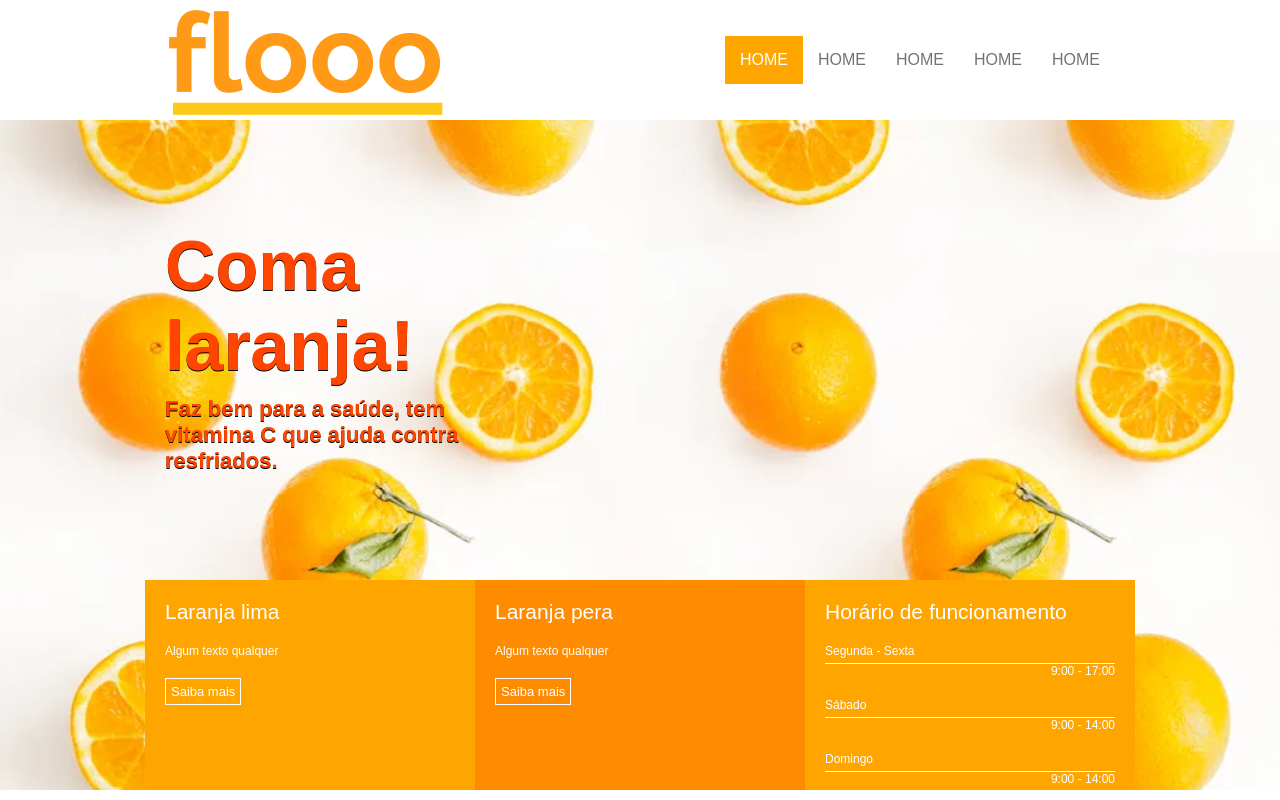
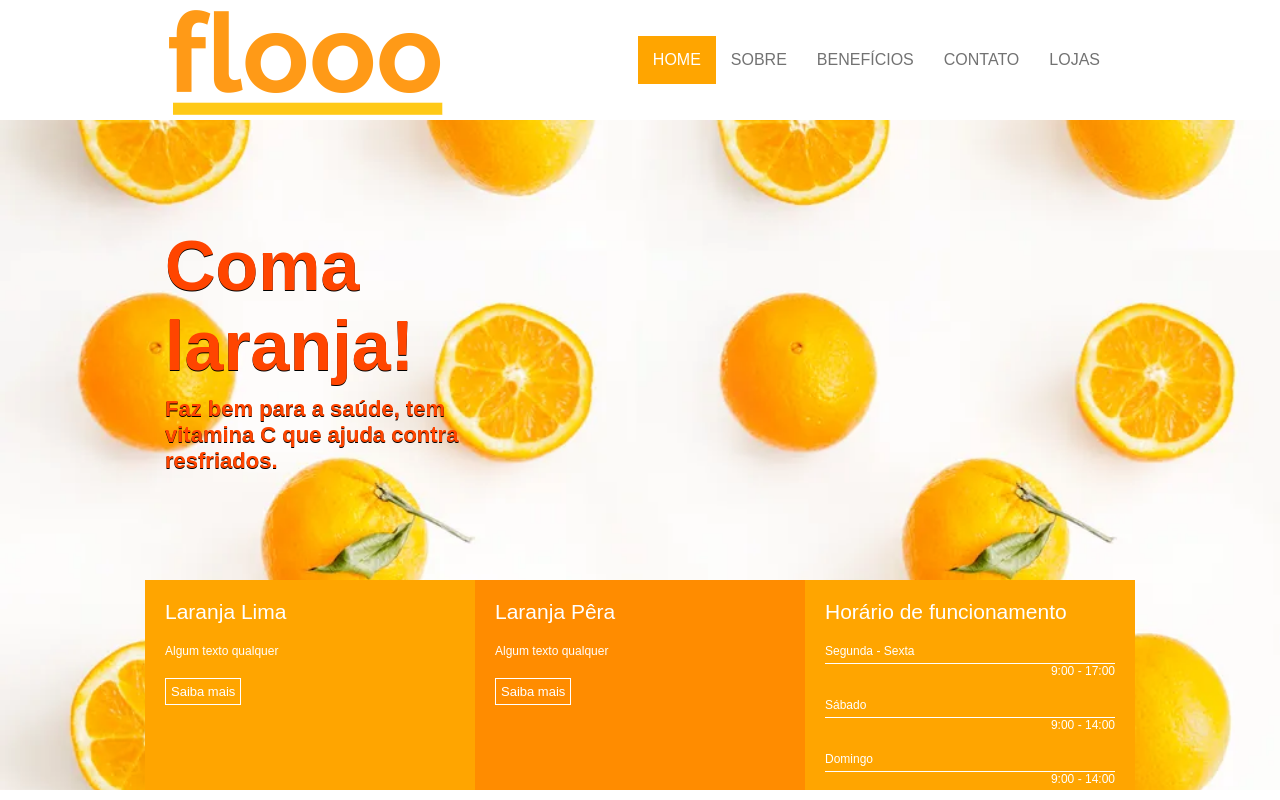
Before and after one commit to debsmalheiro/coma-laranja, a plain HTML site: page index.html in a window 1280 px wide. Shown: the top 800 px of the page. Drawn offline with Linux system fonts and the light colour scheme.

Commit message:
Correções na página

```diff
--- a/index.html
+++ b/index.html
@@ -37,10 +37,10 @@
                     </div>
                     <ul>
                         <li class="active"><a href="#">HOME</a></li>
-                        <li><a href="#">HOME</a></li>
-                        <li><a href="#">HOME</a></li>
-                        <li><a href="#">HOME</a></li>
-                        <li><a href="#">HOME</a></li>
+                        <li><a href="#">SOBRE</a></li>
+                        <li><a href="#">BENEFÍCIOS</a></li>
+                        <li><a href="#">CONTATO</a></li>
+                        <li><a href="#">LOJAS</a></li>
                     </ul>
                 </nav>
             </div>
@@ -55,12 +55,12 @@
             </div>
             <div class="banner_options">
                 <div class="banner1">
-                    <div class="banner_title">Laranja lima</div>
+                    <div class="banner_title">Laranja Lima</div>
                     <div class="banner_desc">Algum texto qualquer</div>
                     <a href="#">Saiba mais</a>
                 </div>
                 <div class="banner2">
-                    <div class="banner_title">Laranja pera</div>
+                    <div class="banner_title">Laranja Pêra</div>
                     <div class="banner_desc">Algum texto qualquer</div>
                     <a href="#">Saiba mais</a>
                 </div>
```
